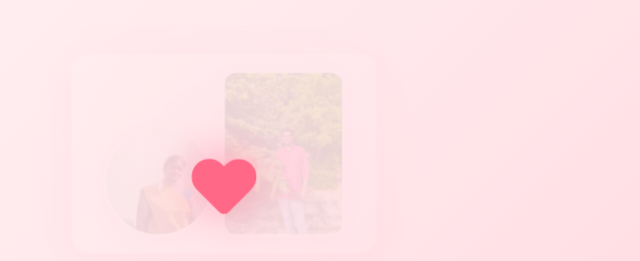
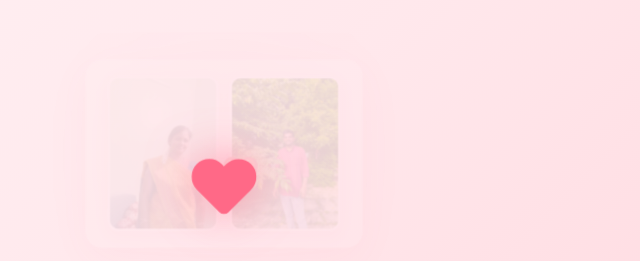
Before and after one commit to sudhanthirapriya/its_us, a plain HTML site: page index.html in a window 1280 px wide. Shown: the part 211-472 px from the top of the page, 416-1056 px from the left. Drawn offline with Linux system fonts and the light colour scheme.

Commit message:
Show more of photos in merged frame - display shoulder/upper body

```diff
--- a/styles.css
+++ b/styles.css
@@ -104,7 +104,7 @@ body {
 
 .heart-frame {
     position: relative;
-    width: 550px;
+    width: 500px;
     max-width: 90vw;
     height: auto;
     margin: 0 auto 30px;
@@ -116,28 +116,20 @@ body {
 
 .merged-photos {
     display: flex;
-    gap: 15px;
+    gap: 20px;
     justify-content: center;
-    align-items: flex-end;
+    align-items: center;
     position: relative;
 }
 
 .merged-photo {
     width: 200px;
-    height: 200px;
+    height: 280px;
     object-fit: cover;
-    border-radius: 50%;
+    object-position: center 20%;
+    border-radius: 20px;
     border: 4px solid #fff;
     box-shadow: 0 8px 25px rgba(255, 105, 135, 0.3);
-}
-
-/* Second photo - shows his hand on your shoulder */
-.merged-photo:nth-child(3) {
-    width: 220px;
-    height: 300px;
-    border-radius: 25px;
-    object-fit: cover;
-    object-position: center;
 }
 
 .heart-between {
@@ -441,12 +433,7 @@ body {
 
     .merged-photo {
         width: 150px;
-        height: 150px;
-    }
-
-    .merged-photo:nth-child(3) {
-        width: 160px;
-        height: 220px;
+        height: 210px;
     }
 
     .heart-between {
@@ -525,13 +512,8 @@ body {
 
     .merged-photo {
         width: 120px;
-        height: 120px;
+        height: 170px;
         border: 3px solid #fff;
-    }
-
-    .merged-photo:nth-child(3) {
-        width: 130px;
-        height: 180px;
     }
 
     .heart-between {
```
